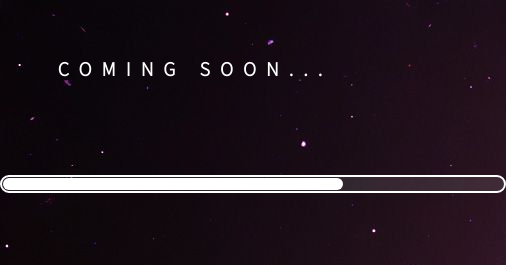
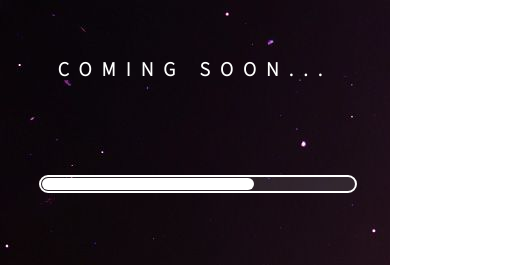
Before and after one commit to imdiode/ComingSoon, a plain HTML site: page index.html in a window 390 px wide. Shown: the top 265 px of the page, 506 px wide, since content can reach past the window. Drawn offline with Linux system fonts and the light colour scheme.

Commit message:
progress update

```diff
--- a/comingsoon.css
+++ b/comingsoon.css
@@ -75,4 +75,8 @@ div {
         font-size: large;
         letter-spacing: 10px;
     }
+    .progress {
+        width: 80%;
+        margin-left: 10%;
+    }
 }
```
